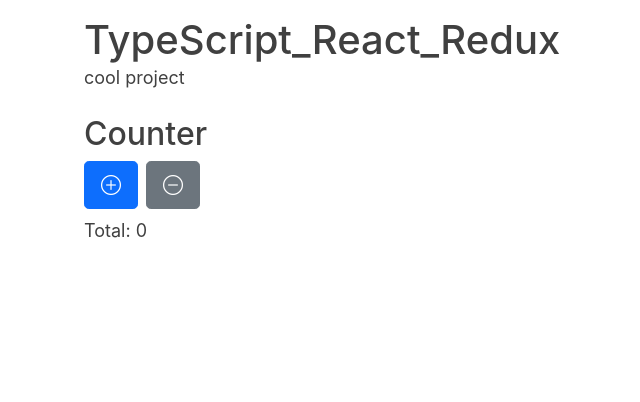
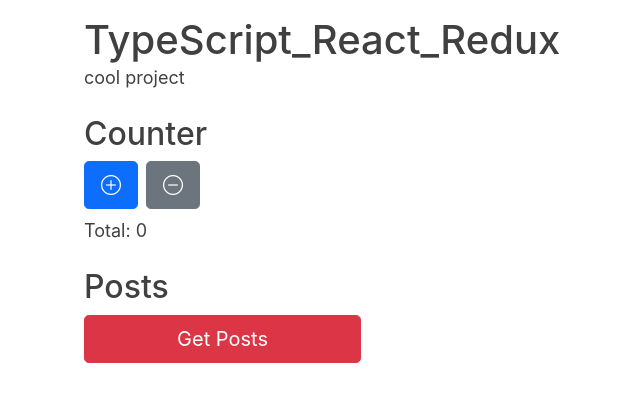
Before and after one commit to Filgeary/demo-ts-react-redux-todo-example, a React (Create React App) app: page / in a window 1280 px wide. Shown: the top 402 px of the page, without its empty margins (2-642 px from the left). Built offline with nearby package versions, Linux system fonts and the light colour scheme.

Commit message:
add fetching todos by click

```diff
--- a/src/components/App/App.tsx
+++ b/src/components/App/App.tsx
@@ -30,7 +30,7 @@ class App extends React.Component<AppProps, AppState> {
   }
 
   render() {
-    const { title, info } = this.props
+    const { title, info, fetchTodos, todos } = this.props
     const { counter } = this.state
 
     return (
@@ -45,6 +45,30 @@ class App extends React.Component<AppProps, AppState> {
           onDecrement={this.handleDecrement}
           counter={counter}
         />
+
+        <div className={'d-grid gap-2'}>
+          <h2>Posts</h2>
+          <button
+            type={'button'}
+            className={'btn btn-lg btn-danger d-block w-25'}
+            onClick={() => fetchTodos()}
+          >
+            Get Posts
+          </button>
+
+          {todos.length > 0 &&
+            todos.map(item => {
+              const { id, title, completed } = item
+
+              return (
+                <div key={id}>
+                  <h3>{id}</h3>
+                  <p>{title}</p>
+                  {completed && <p className={'text-danger'}>Completed</p>}
+                </div>
+              )
+            })}
+        </div>
       </div>
     )
   }
```
